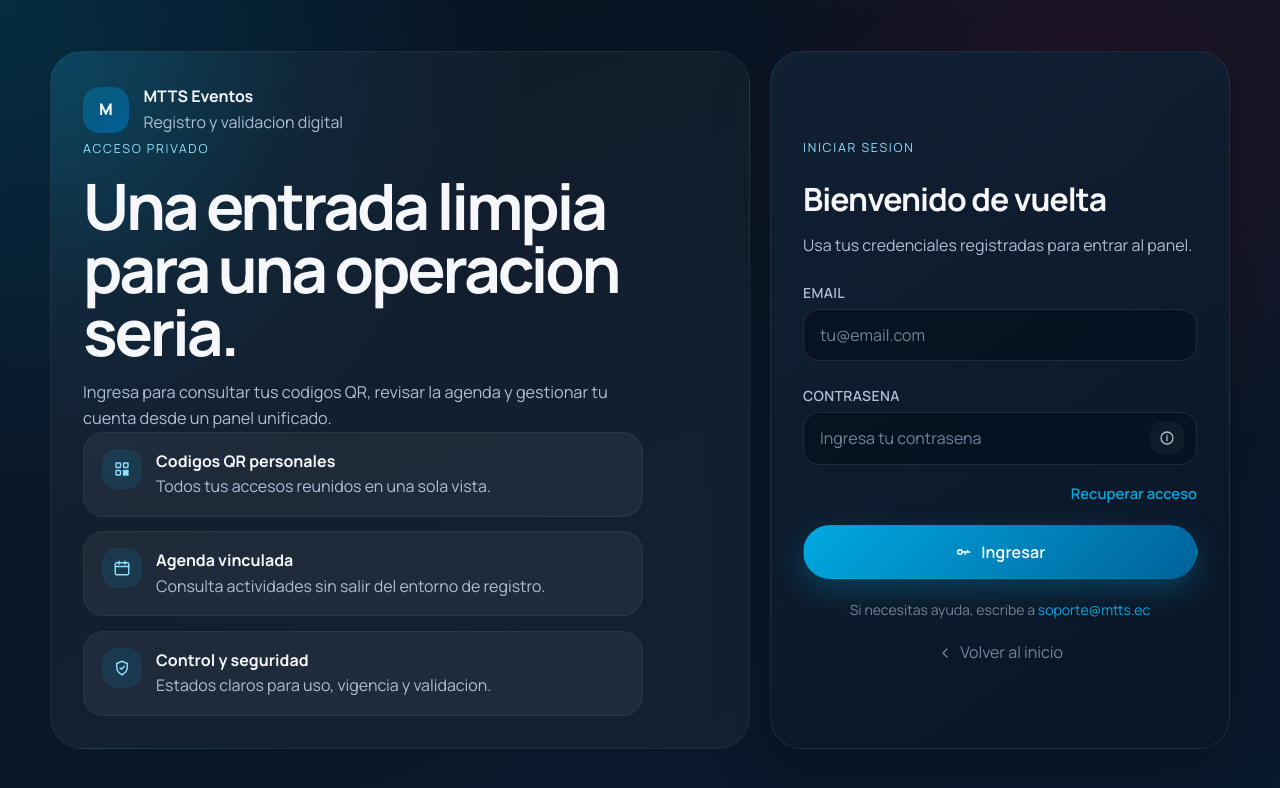
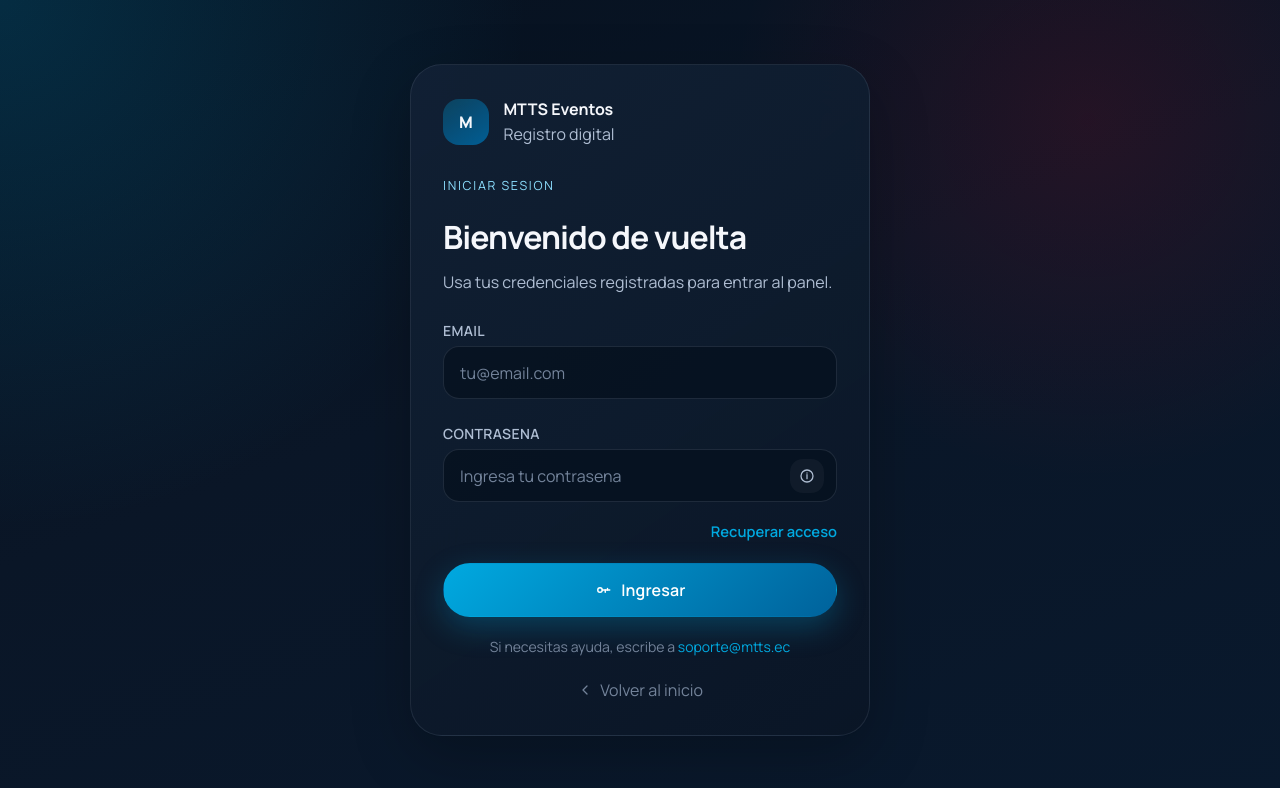
Before and after one commit to damian1-17/app_asistencia, a Vue app: page /login in a window 1280 px wide. Shown: the top 788 px of the page. Built offline with nearby package versions, Linux system fonts and the light colour scheme; no server answers.

Commit message:
rediseño login

```diff
--- a/src/views/LoginView.vue
+++ b/src/views/LoginView.vue
@@ -1,38 +1,15 @@
 <template>
   <div class="auth-page">
     <div class="auth-shell">
-      <section class="auth-aside">
+      <section class="auth-card glass">
         <RouterLink to="/" class="auth-logo" id="login-logo-link">
           <div class="logo-mark">M</div>
           <div>
             <strong>MTTS Eventos</strong>
-            <span>Registro y validacion digital</span>
+            <span>Registro digital</span>
           </div>
         </RouterLink>
 
-        <div class="auth-copy">
-          <span class="auth-kicker">Acceso privado</span>
-          <h1>Una entrada limpia para una operacion seria.</h1>
-          <p>
-            Ingresa para consultar tus codigos QR, revisar la agenda y gestionar tu
-            cuenta desde un panel unificado.
-          </p>
-        </div>
-
-        <div class="auth-points">
-          <div class="auth-point" v-for="point in points" :key="point.title">
-            <div class="point-icon">
-              <AppIcon :name="point.icon" size="18" />
-            </div>
-            <div>
-              <strong>{{ point.title }}</strong>
-              <p>{{ point.desc }}</p>
-            </div>
-          </div>
-        </div>
-      </section>
-
-      <section class="auth-card glass">
         <div class="auth-card-header">
           <span class="auth-kicker">Iniciar sesion</span>
           <h2>Bienvenido de vuelta</h2>
@@ -155,24 +132,6 @@ const showPassword = ref(false)
 const form = reactive({ email: '', password: '' })
 const errors = reactive({ email: '', password: '' })
 
-const points = [
-  {
-    icon: 'qr',
-    title: 'Codigos QR personales',
-    desc: 'Todos tus accesos reunidos en una sola vista.',
-  },
-  {
-    icon: 'calendar',
-    title: 'Agenda vinculada',
-    desc: 'Consulta actividades sin salir del entorno de registro.',
-  },
-  {
-    icon: 'shield',
-    title: 'Control y seguridad',
-    desc: 'Estados claros para uso, vigencia y validacion.',
-  },
-]
-
 function validate() {
   errors.email = ''
   errors.password = ''
@@ -235,28 +194,11 @@ async function handleLogin() {
 
 .auth-shell {
   width: 100%;
-  max-width: 1180px;
-  display: grid;
-  grid-template-columns: minmax(0, 1fr) minmax(380px, 460px);
-  gap: 1.25rem;
-  align-items: stretch;
+  max-width: 460px;
 }
 
-.auth-aside,
 .auth-card {
   border-radius: 2rem;
-}
-
-.auth-aside {
-  padding: 2rem;
-  background:
-    radial-gradient(circle at top left, rgba(0, 169, 224, 0.18), transparent 25%),
-    rgba(255, 255, 255, 0.04);
-  border: 1px solid rgba(255, 255, 255, 0.06);
-  display: flex;
-  flex-direction: column;
-  justify-content: space-between;
-  min-height: 680px;
 }
 
 .auth-logo {
@@ -264,6 +206,7 @@ async function handleLogin() {
   align-items: center;
   gap: 0.9rem;
   color: var(--color-text-primary);
+  margin-bottom: 1.5rem;
 }
 
 .logo-mark {
@@ -277,14 +220,11 @@ async function handleLogin() {
   font-weight: 800;
 }
 
-.auth-logo strong,
-.auth-point strong {
+.auth-logo strong {
   display: block;
 }
 
 .auth-logo span,
-.auth-point p,
-.auth-copy p,
 .auth-card-header p {
   color: var(--color-text-secondary);
 }
@@ -296,45 +236,6 @@ async function handleLogin() {
   text-transform: uppercase;
   letter-spacing: 0.14em;
   color: #8cdfff;
-}
-
-.auth-copy h1 {
-  font-size: clamp(2.5rem, 5vw, 4.4rem);
-  line-height: 0.98;
-  letter-spacing: -0.05em;
-  margin-bottom: 1rem;
-}
-
-.auth-copy p {
-  max-width: 560px;
-  font-size: 1.02rem;
-}
-
-.auth-points {
-  display: grid;
-  gap: 0.9rem;
-  max-width: 560px;
-}
-
-.auth-point {
-  padding: 1rem 1.1rem;
-  border-radius: 1.3rem;
-  background: rgba(255, 255, 255, 0.05);
-  border: 1px solid rgba(255, 255, 255, 0.06);
-  display: flex;
-  gap: 0.9rem;
-  align-items: flex-start;
-}
-
-.point-icon {
-  width: 40px;
-  height: 40px;
-  border-radius: 0.95rem;
-  background: rgba(0, 169, 224, 0.12);
-  color: #8cdfff;
-  display: flex;
-  align-items: center;
-  justify-content: center;
 }
 
 .auth-card {
@@ -409,18 +310,7 @@ async function handleLogin() {
   align-self: center;
 }
 
-@media (max-width: 960px) {
-  .auth-shell {
-    grid-template-columns: 1fr;
-  }
-
-  .auth-aside {
-    min-height: auto;
-  }
-}
-
 @media (max-width: 640px) {
-  .auth-aside,
   .auth-card {
     padding: 1.35rem;
     border-radius: 1.5rem;
```
